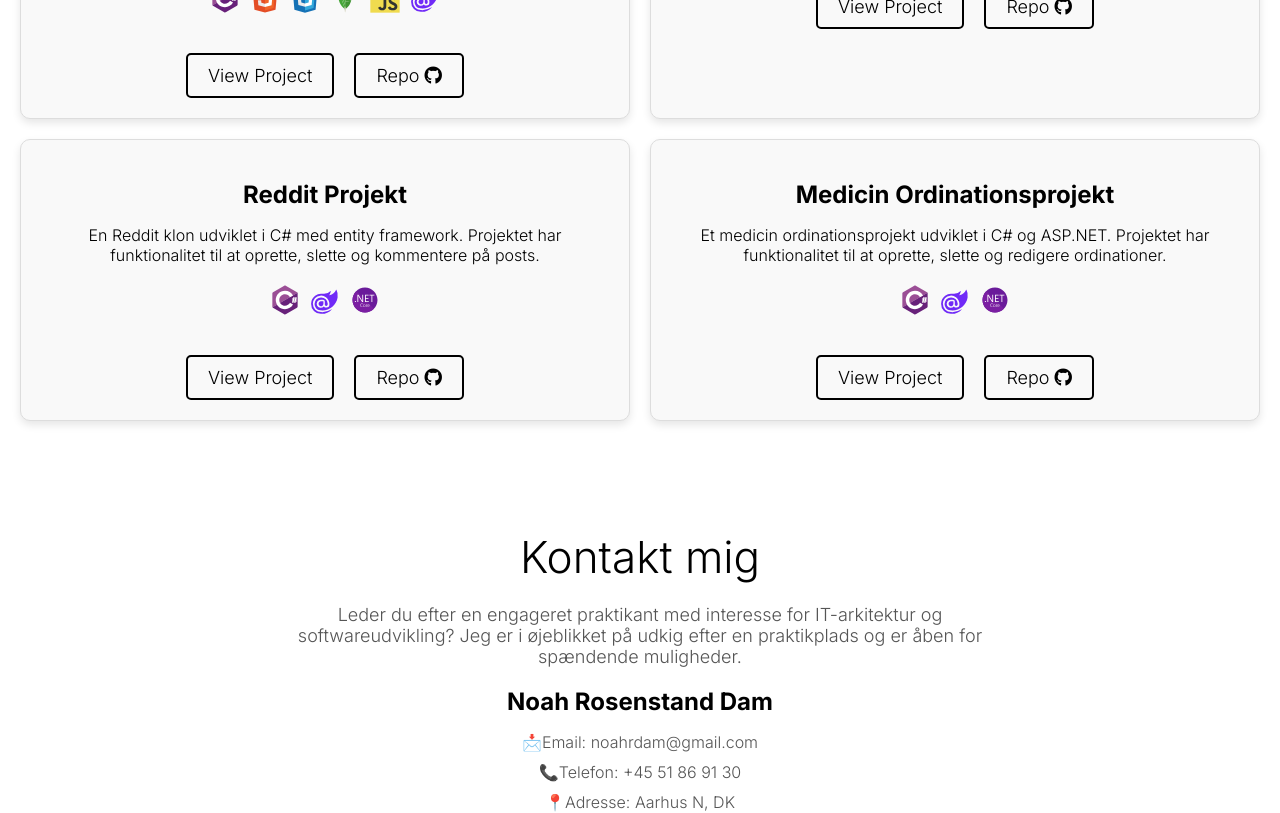
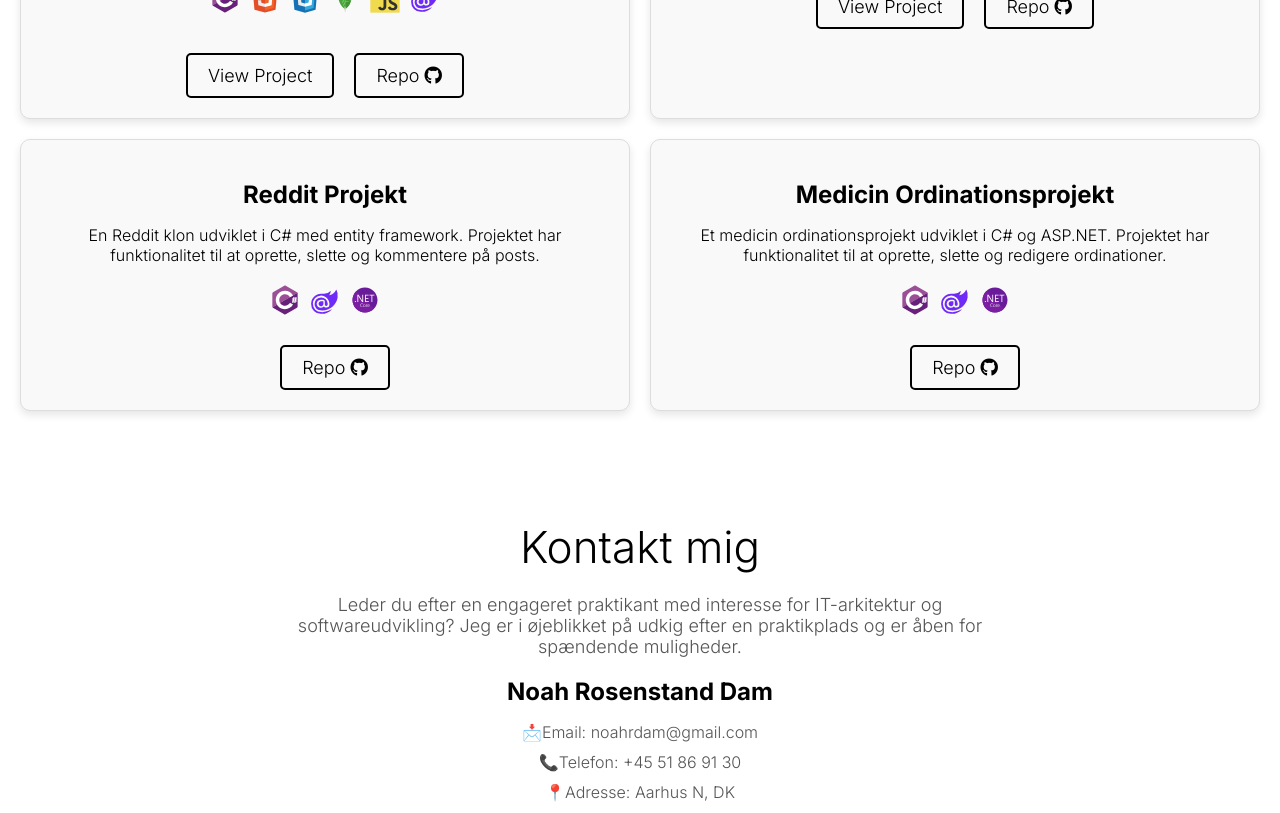
Before and after one commit to noahrdam/reactjs-portofolio-cv-projekt, a React (Vite) app: page / in a window 1280 px wide. Shown: the part 1820-2633 px from the top of the page. Built offline with nearby package versions, Linux system fonts and the light colour scheme.

Commit message:
view project buttons removed

```diff
--- a/index.html
+++ b/index.html
@@ -2,7 +2,7 @@
 <html lang="en">
   <head>
     <meta charset="UTF-8" />
-    <link rel="icon" type="image/svg+xml" href="/vite.svg" />
+    <link rel="icon" type="image/svg+xml" href="/react.svg" />
     <meta name="viewport" content="width=device-width, initial-scale=1.0" />
     <link
       rel="stylesheet"
--- a/src/components/Projects/ProjectBox.jsx
+++ b/src/components/Projects/ProjectBox.jsx
@@ -9,10 +9,15 @@ function ProjectBox(props) {
       <div className="project-technologies">
         {props.technologies.map((tech, index) => (
           <div key={index} className="technology">
-            <img src={tech.image} className="technology-image" />
+            <img
+              src={tech.image}
+              className="technology-image"
+              alt="Technology"
+            />
           </div>
         ))}
       </div>
+      {props.link && props.linkText && (
         <a
           href={props.link}
           target="_blank"
@@ -21,6 +26,7 @@ function ProjectBox(props) {
         >
           {props.linkText}
         </a>
+      )}
       {props.gitRepoLink && (
         <a
           href={props.gitRepoLink}
--- a/src/components/Projects/Projects.jsx
+++ b/src/components/Projects/Projects.jsx
@@ -35,7 +35,7 @@ function Projects() {
         <ProjectBox
           title="React Todo App"
           description="En simpel Todo App udviklet i React. Appen har funktionalitet til at tilføje, slette og markere opgaver som færdige."
-          link="https://www.example.com"
+          link="https://noahrdam.github.io/reactjs-todolist/"
           linkText="View Project"
           gitRepoLink="https://github.com/noahrdam/reactjs-todolist"
           technologies={[{ image: react }, { image: js }]}
@@ -43,8 +43,6 @@ function Projects() {
         <ProjectBox
           title="Reddit Projekt"
           description="En Reddit klon udviklet i C# med entity framework. Projektet har funktionalitet til at oprette, slette og kommentere på posts."
-          link="https://www.example.com"
-          linkText="View Project"
           gitRepoLink="https://github.com/noahrdam/RedditProjekt"
           technologies={[
             { image: csharp },
@@ -55,8 +53,6 @@ function Projects() {
         <ProjectBox
           title="Medicin Ordinationsprojekt"
           description="Et medicin ordinationsprojekt udviklet i C# og ASP.NET. Projektet har funktionalitet til at oprette, slette og redigere ordinationer."
-          link="https://www.example.com"
-          linkText="View Project"
           gitRepoLink="https://github.com/noahrdam/TestProjekt"
           technologies={[
             { image: csharp },
```
Also changed, not shown: react.svg (added). Lines whose indentation alone changed are shown as unchanged.
